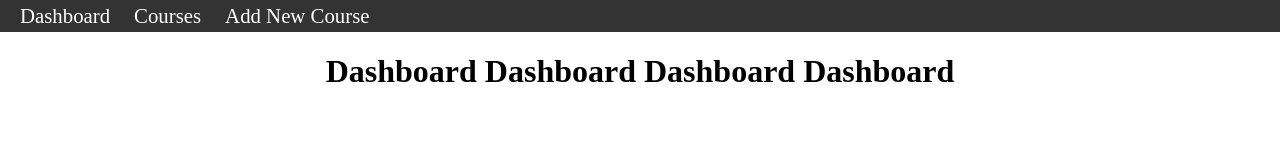
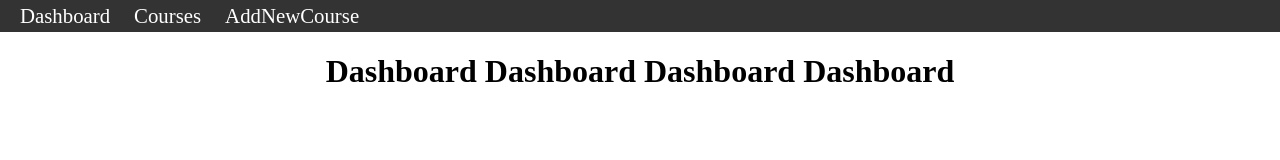
Before and after one commit to iterpo/react_project, a React (Create React App) app: page / in a window 1280 px wide. Shown: the top 160 px of the page. Built offline with nearby package versions, Linux system fonts and the light colour scheme.

Commit message:
path fixed

```diff
--- a/src/App.js
+++ b/src/App.js
@@ -14,7 +14,7 @@ function App() {
         <Routes>
           <Route path="/" element={<Dashboard />} />
           <Route path="/courses" element={<Courses />} />
-          <Route path="/add_course" element={<AddNewCourse />} />
+          <Route path="/add_new_course" element={<AddNewCourse />} />
         </Routes>
       </div>
     </>
--- a/src/NavBar.js
+++ b/src/NavBar.js
@@ -1,5 +1,5 @@
 import React from "react"
-import { Link, useMatch, useResolvedPath } from "react-router-dom"
+import { Link} from "react-router-dom"
 
 export default function Navbar() {
   return (
@@ -13,7 +13,7 @@ export default function Navbar() {
       </Link>
 
       <Link to="/add_new_course" className="site-title" >
-        Add New Course
+        AddNewCourse
       </Link>
     </nav>
   )
```
